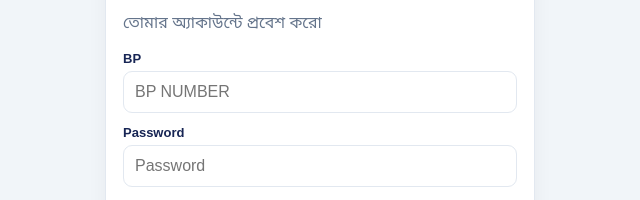
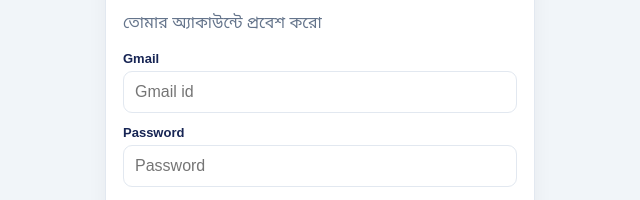
Before and after one commit to zihad20661/MY-KITBOOK, a plain HTML site: page index.html in a window 1280 px wide. Shown: the part 170-370 px from the top of the page, 320-960 px from the left. Drawn offline with nearby package versions, Linux system fonts and the light colour scheme.

Commit message:
Add Gmail input field to login section

```diff
--- a/index.html
+++ b/index.html
@@ -124,8 +124,8 @@ header h2{font-size:17px}
 <section id="authSection" class="card" style="max-width:430px;margin:45px auto">
 <h3>🛡️ MY-KITBOOK Login</h3>
 <p class="muted">তোমার অ্যাকাউন্টে প্রবেশ করো</p>
-<label>BP</label>
-<input id="BP" type="BP" placeholder="BP NUMBER">
+<label>Gmail</label>
+<input id="Gmail" type="Gmail" placeholder="Gmail id">
 <label>Password</label>
 <input id="password" type="password" placeholder="Password">
 <div class="actions" style="margin-top:16px">
```
